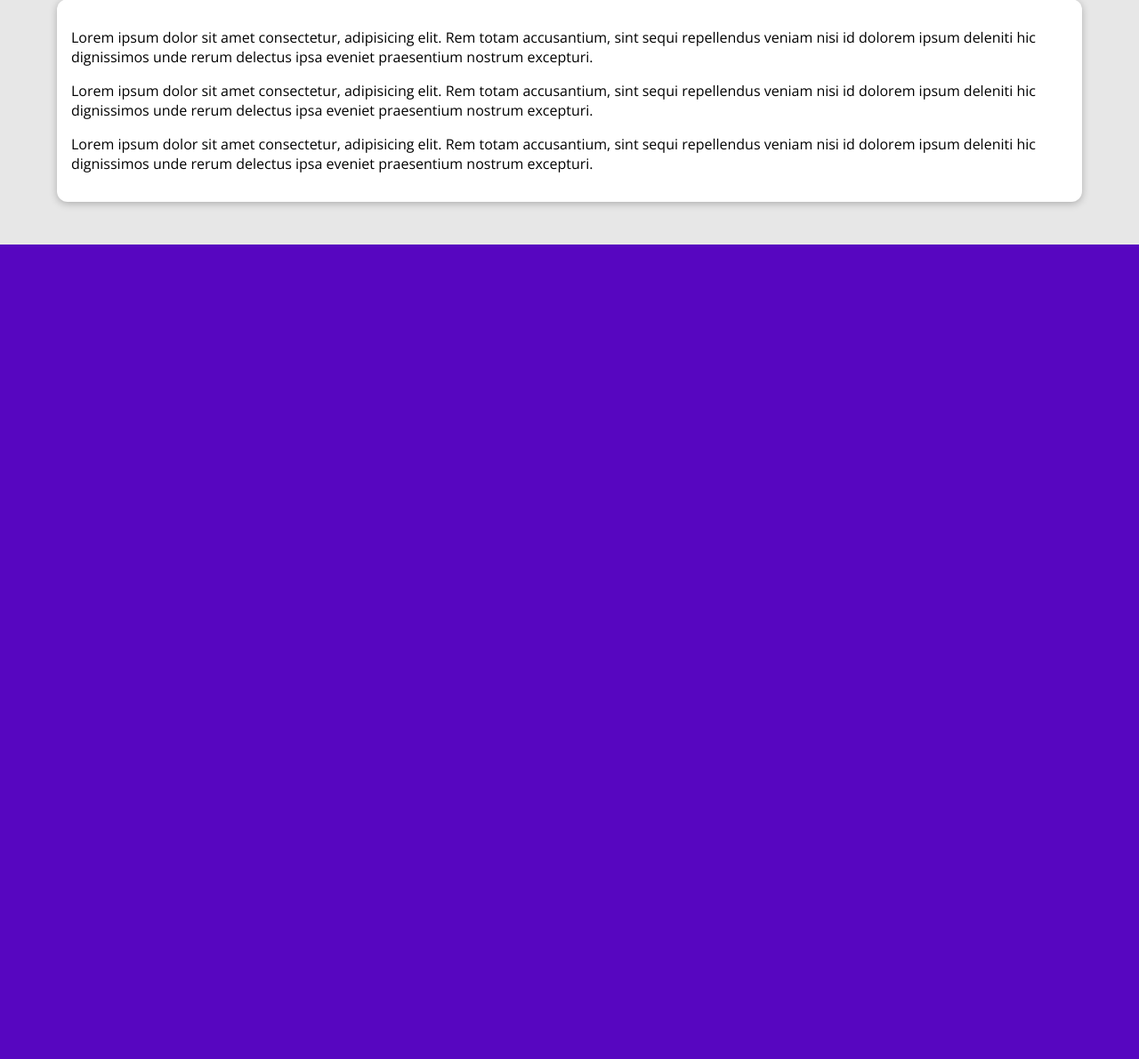
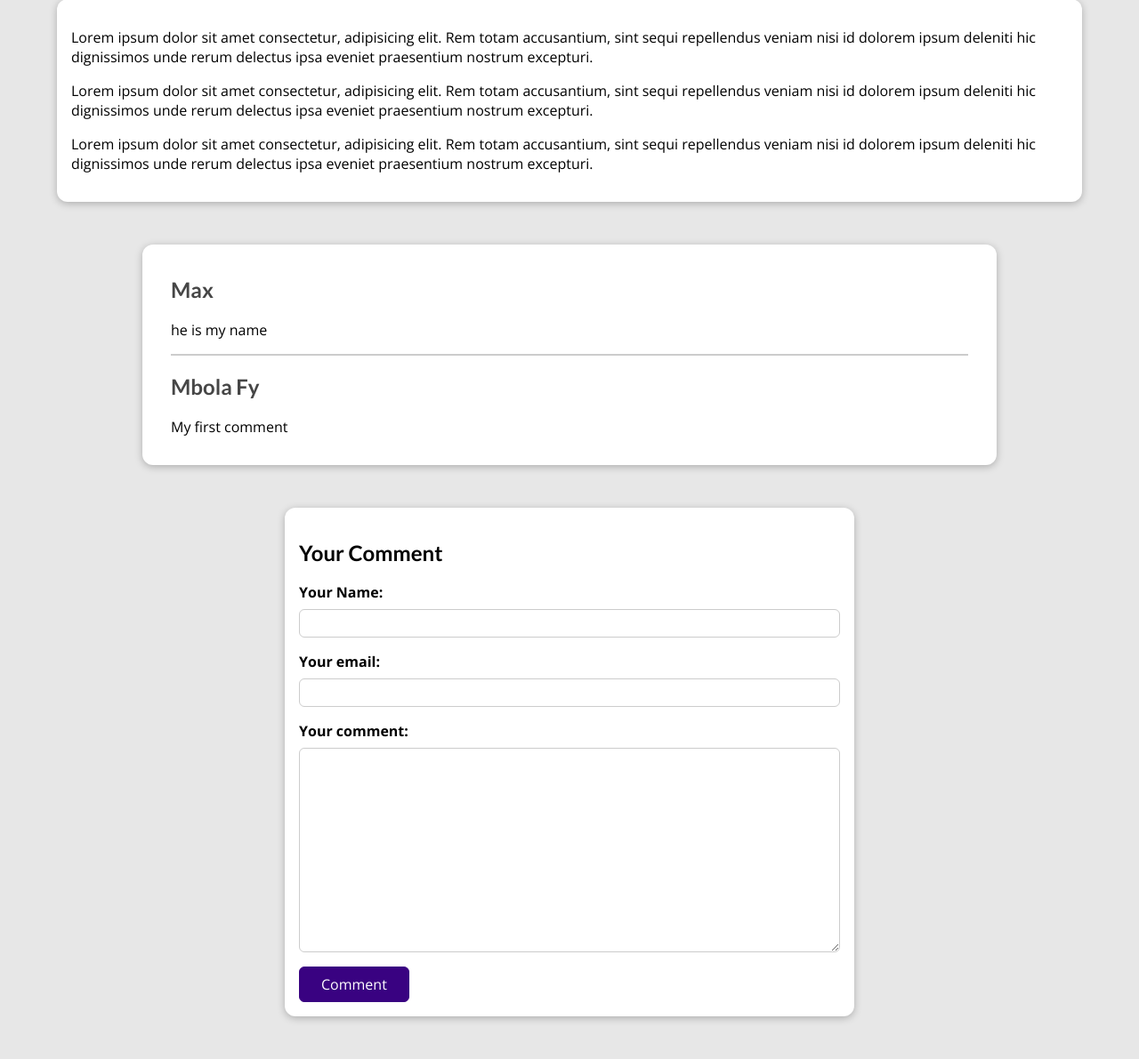
Before and after one commit to MbolafyDev/Post-Django, a Django app: a page that uses blog/templates/blog/post-detail.html in a window 1280 px wide. Shown: the part 529-1720 px from the top of the page at 89% size. Before the commit the page ends 804 px from the top, so only its background shows below. Run offline with Django 4.2, Linux system fonts and the light colour scheme; data comes from the database, SQL or seed files in the repository; both versions use the stored data as it was after the commit.

Commit message:
Ajouter des champs et commentaire dans la base de données

```diff
--- /dev/null
+++ b/blog/forms.py
@@ -0,0 +1,13 @@
+from django import forms
+
+from .models import Comment
+
+class CommentForm(forms.ModelForm):
+    class Meta:
+        model = Comment
+        exclude = ["post"]
+        labels = {
+            "user_name": "Your Name",
+            "user_email": "Your email",
+            "text": "Your comment"
+        }
--- a/blog/models.py
+++ b/blog/models.py
@@ -29,3 +29,10 @@ class Post(models.Model):
     content =  models.TextField(validators=[MinLengthValidator(10)])
     author = models.ForeignKey(Author, on_delete=models.SET_NULL, related_name="posts", null=True)
     tags = models.ManyToManyField(Tag)
+
+
+class Comment(models.Model):
+    user_name = models.CharField(max_length=20)
+    user_email = models.EmailField()
+    text = models.TextField(max_length=400)
+    post = models.ForeignKey(Post, on_delete=models.CASCADE, related_name="comments")
--- a/blog/static/blog/post-detail.css
+++ b/blog/static/blog/post-detail.css
@@ -25,12 +25,6 @@ body {
   margin-bottom: 0.25rem;
 }
 
-#summary a
-{
-  color: #fff;
-  text-decoration: none;
-}
-
 #summary article {
   position: absolute;
   top: 2rem;
@@ -54,8 +48,32 @@ body {
   font-weight: bold;
 }
 
+#summary a {
+  color: white;
+  text-decoration: none;
+}
+
 #summary time {
   font-weight: bold;
+}
+
+#read-later {
+  margin: 2rem 0;
+}
+
+#read-later button {
+  background-color: transparent;
+  border: 1px solid white;
+  padding: 0.5rem 2rem;
+  font: inherit;
+  color: white;
+  cursor: pointer;
+}
+
+#read-later button:hover,
+#read-later button:active {
+  background-color: white;
+  color: #390281;
 }
 
 main {
@@ -69,8 +87,118 @@ main {
 }
 
 .tag {
-  background-color: #fff;
+  background-color: white;
   color: #390281;
   padding: 0.5rem 1rem;
   border-radius: 8px;
 }
+
+#comment-form {
+  margin: 3rem auto;
+  width: 90%;
+  max-width: 40rem;
+  border-radius: 12px;
+  background-color: white;
+  box-shadow: 0 2px 8px rgba(0, 0, 0, 0.25);
+  padding: 1rem;
+}
+
+#comment-form button {
+  font: inherit;
+  background-color: #390281;
+  color: white;
+  border: 1px solid #390281;
+  padding: 0.5rem 1.5rem;
+  border-radius: 6px;
+  cursor: pointer;
+}
+
+#comment-form button:hover,
+#comment-form button:active {
+  background-color: #4f0ba7;
+  border-color: #4f0ba7;
+}
+
+.form-control {
+  margin-bottom: 1rem;
+}
+
+.form-control label {
+  font-weight: bold;
+  margin-bottom: 0.5rem;
+  display: block;
+}
+
+.form-control input,
+.form-control textarea {
+  display: block;
+  width: 100%;
+  font: inherit;
+  padding: 0.25rem;
+  border-radius: 6px;
+  border: 1px solid #ccc;
+}
+
+.errorlist {
+  list-style: none;
+  margin: 0.5rem 0;
+  padding: 0;
+  color: #d6000b;
+}
+
+.invalid label {
+  color: #d6000b;
+}
+
+.invalid input,
+.invalid textarea {
+  border-color: #d6000b;
+  background-color: #ffe6e7;
+}
+
+#alert {
+  margin: 8rem auto 3rem auto;
+  border: 1px solid #d6000b;
+  background-color: #ffe6e7;
+  padding: 1rem;
+  width: 90%;
+  max-width: 40rem;
+}
+
+#alert a {
+  text-decoration: none;
+  border: 1px solid #d6000b;
+  background-color: #d6000b;
+  color: white;
+  padding: 0.25rem 1.5rem;
+  border-radius: 6px;
+}
+
+#comments {
+  margin: 3rem auto;
+  width: 90%;
+  max-width: 60rem;
+  border-radius: 12px;
+  background-color: white;
+  box-shadow: 0 2px 8px rgba(0, 0, 0, 0.25);
+  padding: 1rem 2rem;
+}
+
+#comments ul {
+  list-style: none;
+  margin: 0;
+  padding: 0;
+}
+
+#comments li {
+  margin-bottom: 1rem;
+  border-bottom: 2px solid #ccc;
+}
+
+#comments li:last-of-type {
+  border-bottom: none;
+}
+
+#comments h2 {
+  color: #464646;
+}
--- a/blog/templates/blog/post-detail.html
+++ b/blog/templates/blog/post-detail.html
@@ -10,6 +10,14 @@
 {% endblock %}
 
 {% block content %}
+  {% if comment_form.errors %}
+    <div id="alert">
+      <h2>Saving the comment Failed!</h2>
+      <p>Please check the comment form below the post and fix your errors.</p>
+      <a href="#comment-form">Fix!</a>
+    </div>
+  {% endif %}
+
   <section id="summary">
     <h2>{{ post.title }}</h2>
     <div>
@@ -28,7 +36,38 @@
     </article>
   </section>
 
+
+
   <main>
     {{post.content|linebreaks}}
   </main>
+
+  <section id="comments">
+
+    <ul>
+      {% for comment in comments %}
+        <li>
+          <h2>{{ comment.user_name }}</h2>
+          <p>{{ comment.text|linebreaks }}</p>
+        </li>
+      {% endfor %}
+    </ul>
+
+  </section>
+
+  <div id="comment-form">
+    <h2>Your Comment</h2>
+    <form action="{% url 'post-detail-page' post.slug %}" method="POST">
+      {% csrf_token %}
+      {% for form_field in comment_form %}
+        <div class="form-control {% if form_field.errors %}invalid{% endif %}">
+          {{ form_field.label_tag }}
+          {{ form_field }}
+          {{ form_field.errors }}
+        </div>
+      {% endfor %}
+      <button>Comment</button>
+    </form>
+  </div>
+
 {% endblock %}
--- a/blog/views.py
+++ b/blog/views.py
@@ -1,6 +1,10 @@
 from django.shortcuts import render, get_object_or_404
+from django.http import HttpResponseRedirect
+from django.urls import reverse
 from .models import Post
 from django.views.generic import ListView, DetailView
+from .forms import CommentForm
+from django.views import View
 
 def get_date(post):
     return post.get('date')
@@ -24,11 +28,42 @@ class AllPostsView(ListView):
     ordering = ["-date"]
     context_object_name = "all_posts"
 
-class DetailPageView(DetailView):
-    template_name = "blog/post-detail.html"
-    model = Post
+class DetailPageView(View):
+    # template_name = "blog/post-detail.html"
+    # model = Post
 
-    def get_context_data(self, **kwargs):
-        context =  super().get_context_data(**kwargs)
-        context["post_tags"] = self.object.tags.all()
-        return context
+    def get(self, request, slug):
+        post = Post.objects.get(slug=slug)
+        context = {
+            "post": post,
+            "post_tags": post.tags.all(),
+            "comment_form": CommentForm(),
+            "comments": post.comments.all().order_by("-id")
+        }
+        return render(request, "blog/post-detail.html", context)
+
+    def post(self, request, slug):
+        comment_form = CommentForm(request.POST)
+        post = Post.objects.get(slug=slug)
+
+        if comment_form.is_valid():
+            comment = comment_form.save(commit=False)
+            comment.post = post
+            comment.save()
+
+            return HttpResponseRedirect(reverse("post-detail-page", args=[slug]))
+
+
+        context = {
+            "post": post,
+            "post_tags": post.tags.all(),
+            "comment_form": comment_form,
+            "comments": post.comments.all().order_by("-id")
+            }
+        return render(request, "blog/post-detail.html", context)
+
+    # def get_context_data(self, **kwargs):
+    #     context =  super().get_context_data(**kwargs)
+    #     context["post_tags"] = self.object.tags.all()
+    #     context["comment_form"] = CommentForm()
+    #     return context
```
Also changed, not shown: blog/migrations/0003_comment.py (added), db.sqlite3.
